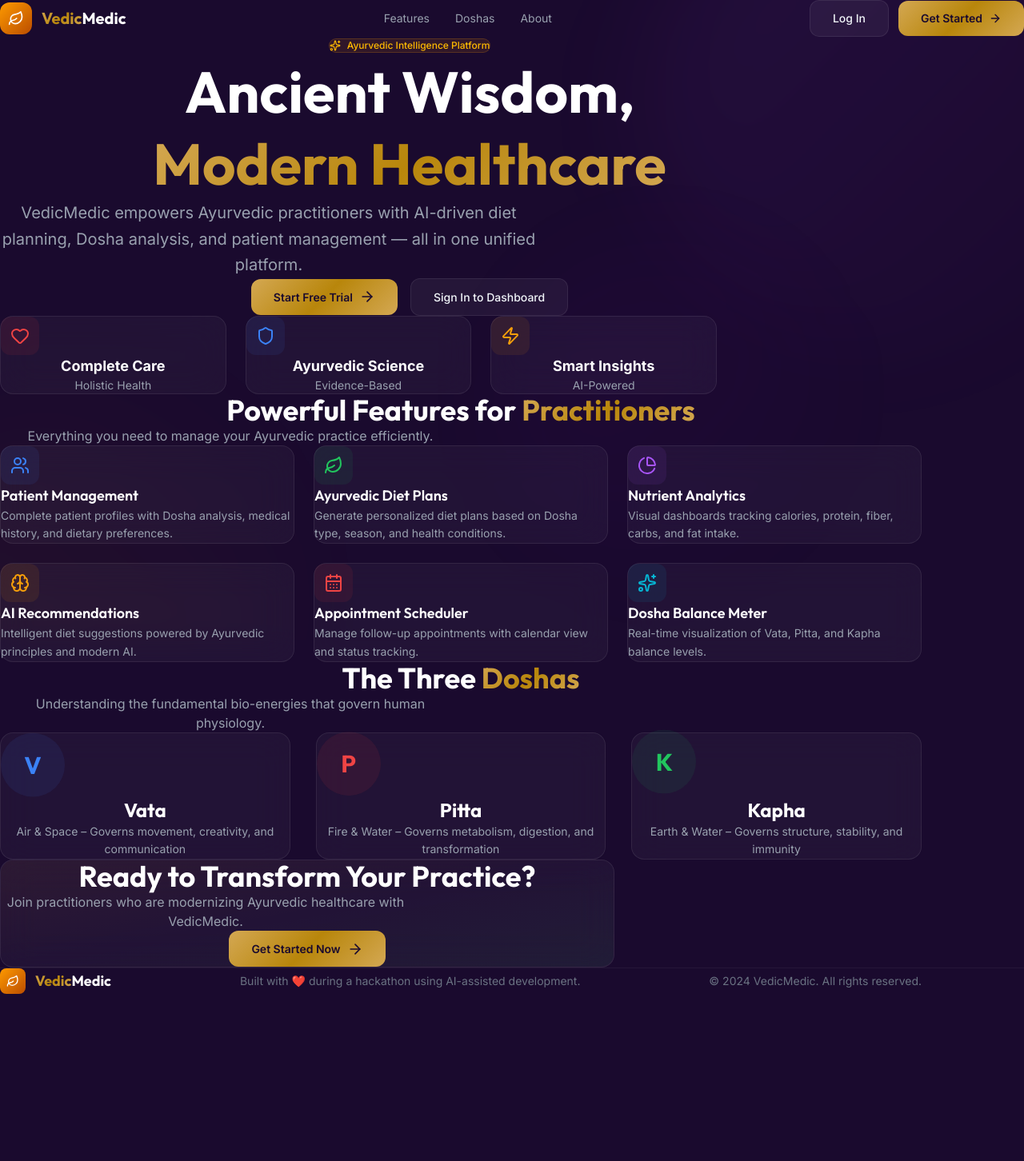
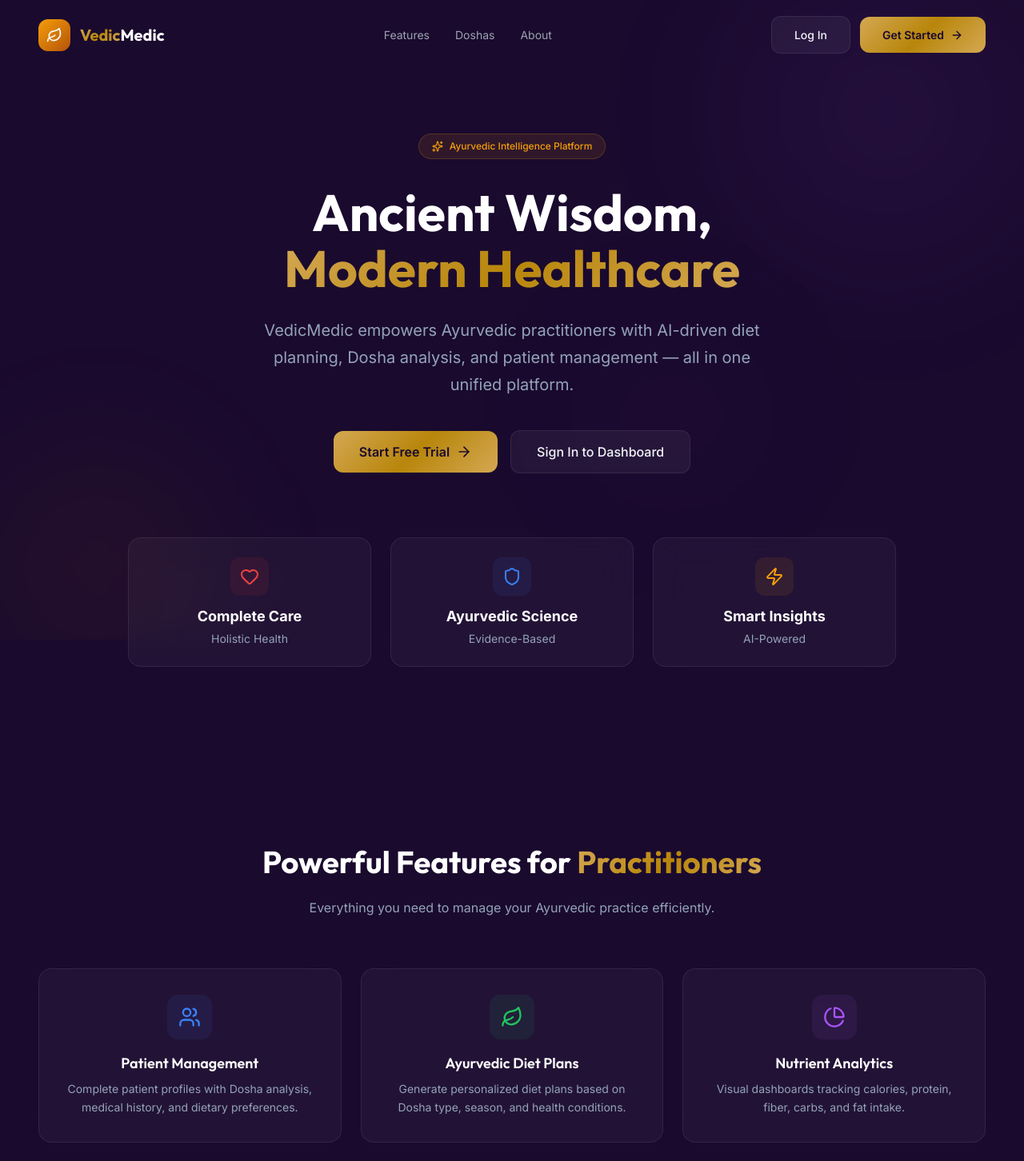
Before and after one commit to sameer-771/VedicMedic, a Next.js app in the folder frontend/: page / in a window 1280 px wide. Shown: the top 1452 px of the page at 80% size. Before the commit the page ends 1243 px from the top, so only its background shows below. Built offline with nearby package versions, Linux system fonts and the light colour scheme.

Commit message:
fix: center landing page layout with inline styles, fill full page width

```diff
--- a/frontend/src/app/page.tsx
+++ b/frontend/src/app/page.tsx
@@ -21,66 +21,66 @@
 
 export default function LandingPage() {
   return (
-    <div className="min-h-screen" style={{ background: 'var(--bg-primary)' }}>
+    <div style={{ minHeight: '100vh', background: 'var(--bg-primary)', width: '100%' }}>
       {/* Background Effects */}
-      <div className="fixed inset-0 overflow-hidden pointer-events-none">
-        <div className="absolute top-[-20%] right-[-10%] w-[600px] h-[600px] rounded-full bg-gradient-to-br from-purple-500/8 to-transparent blur-3xl" />
-        <div className="absolute bottom-[-20%] left-[-10%] w-[500px] h-[500px] rounded-full bg-gradient-to-tr from-amber-500/5 to-transparent blur-3xl" />
-        <div className="absolute top-[40%] left-[50%] w-[400px] h-[400px] rounded-full bg-gradient-to-br from-purple-700/5 to-transparent blur-3xl" />
+      <div style={{ position: 'fixed', inset: 0, overflow: 'hidden', pointerEvents: 'none' }}>
+        <div style={{ position: 'absolute', top: '-20%', right: '-10%', width: 600, height: 600, borderRadius: '50%', background: 'radial-gradient(circle, rgba(168,85,247,0.08) 0%, transparent 70%)', filter: 'blur(60px)' }} />
+        <div style={{ position: 'absolute', bottom: '-20%', left: '-10%', width: 500, height: 500, borderRadius: '50%', background: 'radial-gradient(circle, rgba(245,158,11,0.05) 0%, transparent 70%)', filter: 'blur(60px)' }} />
+        <div style={{ position: 'absolute', top: '40%', left: '50%', width: 400, height: 400, borderRadius: '50%', background: 'radial-gradient(circle, rgba(88,28,135,0.05) 0%, transparent 70%)', filter: 'blur(60px)' }} />
       </div>
 
       {/* Navbar */}
-      <nav className="relative z-10 flex items-center justify-between px-6 lg:px-16 py-5">
-        <div className="flex items-center gap-3">
-          <div className="w-10 h-10 rounded-xl bg-gradient-to-br from-amber-500 to-amber-700 flex items-center justify-center">
-            <Leaf className="w-5 h-5 text-white" />
+      <nav style={{ position: 'relative', zIndex: 10, display: 'flex', alignItems: 'center', justifyContent: 'space-between', padding: '20px 48px', maxWidth: 1280, margin: '0 auto', width: '100%' }}>
+        <div style={{ display: 'flex', alignItems: 'center', gap: 12 }}>
+          <div style={{ width: 40, height: 40, borderRadius: 12, background: 'linear-gradient(135deg, #f59e0b, #b45309)', display: 'flex', alignItems: 'center', justifyContent: 'center' }}>
+            <Leaf style={{ width: 20, height: 20, color: 'white' }} />
           </div>
-          <span className="text-xl font-bold font-['Outfit']">
+          <span style={{ fontSize: 20, fontWeight: 700, fontFamily: 'Outfit, sans-serif' }}>
             <span className="gradient-text">Vedic</span>
-            <span className="text-white">Medic</span>
+            <span style={{ color: 'white' }}>Medic</span>
           </span>
         </div>
-        <div className="hidden md:flex items-center gap-8">
-          <a href="#features" className="text-sm text-gray-400 hover:text-white transition-colors">Features</a>
-          <a href="#doshas" className="text-sm text-gray-400 hover:text-white transition-colors">Doshas</a>
-          <a href="#about" className="text-sm text-gray-400 hover:text-white transition-colors">About</a>
+        <div style={{ display: 'flex', alignItems: 'center', gap: 32 }}>
+          <a href="#features" style={{ fontSize: 14, color: '#9ca3af', textDecoration: 'none' }}>Features</a>
+          <a href="#doshas" style={{ fontSize: 14, color: '#9ca3af', textDecoration: 'none' }}>Doshas</a>
+          <a href="#about" style={{ fontSize: 14, color: '#9ca3af', textDecoration: 'none' }}>About</a>
         </div>
-        <div className="flex items-center gap-3">
-          <Link href="/login" className="btn-secondary text-sm">Log In</Link>
-          <Link href="/register" className="btn-primary text-sm flex items-center gap-2">Get Started <ArrowRight className="w-4 h-4" /></Link>
+        <div style={{ display: 'flex', alignItems: 'center', gap: 12 }}>
+          <Link href="/login" className="btn-secondary" style={{ fontSize: 14 }}>Log In</Link>
+          <Link href="/register" className="btn-primary" style={{ fontSize: 14, display: 'flex', alignItems: 'center', gap: 8 }}>Get Started <ArrowRight style={{ width: 16, height: 16 }} /></Link>
         </div>
       </nav>
 
       {/* Hero */}
-      <section className="relative z-10 px-6 lg:px-16 pt-20 pb-32">
-        <div className="max-w-5xl mx-auto text-center">
+      <section style={{ position: 'relative', zIndex: 10, padding: '80px 48px 120px', maxWidth: 1280, margin: '0 auto', width: '100%' }}>
+        <div style={{ maxWidth: 960, margin: '0 auto', textAlign: 'center' }}>
           <motion.div initial={{ opacity: 0, y: 20 }} animate={{ opacity: 1, y: 0 }} transition={{ duration: 0.8 }}>
-            <div className="inline-flex items-center gap-2 px-4 py-1.5 rounded-full bg-amber-500/10 border border-amber-500/20 text-amber-400 text-xs font-medium mb-8">
-              <Sparkles className="w-3.5 h-3.5" /> Ayurvedic Intelligence Platform
+            <div style={{ display: 'inline-flex', alignItems: 'center', gap: 8, padding: '6px 16px', borderRadius: 9999, background: 'rgba(245,158,11,0.1)', border: '1px solid rgba(245,158,11,0.2)', color: '#f59e0b', fontSize: 12, fontWeight: 500, marginBottom: 32 }}>
+              <Sparkles style={{ width: 14, height: 14 }} /> Ayurvedic Intelligence Platform
             </div>
-            <h1 className="text-5xl md:text-7xl font-bold font-['Outfit'] leading-tight mb-6">
-              <span className="text-white">Ancient Wisdom,</span>
+            <h1 style={{ fontSize: 'clamp(2.5rem, 5vw, 4.5rem)', fontWeight: 700, fontFamily: 'Outfit, sans-serif', lineHeight: 1.1, marginBottom: 24 }}>
+              <span style={{ color: 'white' }}>Ancient Wisdom,</span>
               <br />
               <span className="gradient-text">Modern Healthcare</span>
             </h1>
-            <p className="text-lg md:text-xl text-gray-400 max-w-2xl mx-auto mb-10 leading-relaxed">
+            <p style={{ fontSize: 'clamp(1rem, 2vw, 1.25rem)', color: '#94a3b8', maxWidth: 640, margin: '0 auto 40px', lineHeight: 1.7 }}>
               VedicMedic empowers Ayurvedic practitioners with AI-driven diet planning,
               Dosha analysis, and patient management — all in one unified platform.
             </p>
-            <div className="flex flex-col sm:flex-row items-center justify-center gap-4">
-              <Link href="/register" className="btn-primary text-base px-8 py-3 flex items-center gap-2">
-                Start Free Trial <ArrowRight className="w-5 h-5" />
+            <div style={{ display: 'flex', flexWrap: 'wrap', alignItems: 'center', justifyContent: 'center', gap: 16 }}>
+              <Link href="/register" className="btn-primary" style={{ fontSize: 16, padding: '14px 32px', display: 'flex', alignItems: 'center', gap: 8 }}>
+                Start Free Trial <ArrowRight style={{ width: 20, height: 20 }} />
               </Link>
-              <Link href="/login" className="btn-secondary text-base px-8 py-3">
+              <Link href="/login" className="btn-secondary" style={{ fontSize: 16, padding: '14px 32px' }}>
                 Sign In to Dashboard
               </Link>
             </div>
           </motion.div>
         </div>
 
-        {/* Floating Stats */}
+        {/* Stats */}
         <motion.div
-          className="max-w-4xl mx-auto mt-20 grid grid-cols-1 md:grid-cols-3 gap-6"
+          style={{ maxWidth: 960, margin: '80px auto 0', display: 'grid', gridTemplateColumns: 'repeat(3, 1fr)', gap: 24 }}
           initial={{ opacity: 0, y: 40 }}
           animate={{ opacity: 1, y: 0 }}
           transition={{ delay: 0.3, duration: 0.8 }}
@@ -90,115 +90,112 @@
             { icon: Shield, label: 'Evidence-Based', value: 'Ayurvedic Science', color: '#3b82f6' },
             { icon: Zap, label: 'AI-Powered', value: 'Smart Insights', color: '#f59e0b' },
           ].map((stat, i) => (
-            <div key={i} className="glass-card p-6 text-center group hover:border-white/10 transition-all duration-300">
-              <div className="w-12 h-12 rounded-xl mx-auto mb-3 flex items-center justify-center" style={{ background: `${stat.color}15` }}>
-                <stat.icon className="w-6 h-6" style={{ color: stat.color }} />
+            <div key={i} className="glass-card" style={{ padding: 24, textAlign: 'center', transition: 'all 0.3s' }}>
+              <div style={{ width: 48, height: 48, borderRadius: 12, margin: '0 auto 12px', display: 'flex', alignItems: 'center', justifyContent: 'center', background: `${stat.color}15` }}>
+                <stat.icon style={{ width: 24, height: 24, color: stat.color }} />
               </div>
-              <div className="text-lg font-bold text-white mb-1">{stat.value}</div>
-              <div className="text-sm text-gray-400">{stat.label}</div>
+              <div style={{ fontSize: 18, fontWeight: 700, color: 'white', marginBottom: 4 }}>{stat.value}</div>
+              <div style={{ fontSize: 14, color: '#94a3b8' }}>{stat.label}</div>
             </div>
           ))}
         </motion.div>
       </section>
 
       {/* Features */}
-      <section id="features" className="relative z-10 px-6 lg:px-16 py-24">
-        <div className="max-w-6xl mx-auto">
-          <motion.div className="text-center mb-16" initial={{ opacity: 0 }} whileInView={{ opacity: 1 }} viewport={{ once: true }}>
-            <h2 className="text-3xl md:text-4xl font-bold font-['Outfit'] text-white mb-4">
+      <section id="features" style={{ position: 'relative', zIndex: 10, padding: '96px 48px', maxWidth: 1280, margin: '0 auto', width: '100%' }}>
+        <motion.div style={{ textAlign: 'center', marginBottom: 64 }} initial={{ opacity: 0 }} whileInView={{ opacity: 1 }} viewport={{ once: true }}>
+          <h2 style={{ fontSize: 'clamp(1.75rem, 3vw, 2.5rem)', fontWeight: 700, fontFamily: 'Outfit, sans-serif', color: 'white', marginBottom: 16 }}>
             Powerful Features for <span className="gradient-text">Practitioners</span>
           </h2>
-            <p className="text-gray-400 max-w-xl mx-auto">Everything you need to manage your Ayurvedic practice efficiently.</p>
+          <p style={{ color: '#94a3b8', maxWidth: 560, margin: '0 auto' }}>Everything you need to manage your Ayurvedic practice efficiently.</p>
         </motion.div>
-          <div className="grid grid-cols-1 md:grid-cols-2 lg:grid-cols-3 gap-6">
+        <div style={{ display: 'grid', gridTemplateColumns: 'repeat(3, 1fr)', gap: 24 }}>
           {features.map((feature, i) => (
             <motion.div
               key={i}
-                className="glass-card glass-card-hover p-6 cursor-default transition-all duration-300"
+              className="glass-card glass-card-hover"
+              style={{ padding: 32, textAlign: 'center', cursor: 'default', transition: 'all 0.3s' }}
               initial={{ opacity: 0, y: 20 }}
               whileInView={{ opacity: 1, y: 0 }}
               viewport={{ once: true }}
               transition={{ delay: i * 0.1 }}
             >
-                <div className="w-12 h-12 rounded-xl mb-4 flex items-center justify-center" style={{ background: `${feature.color}15` }}>
-                  <feature.icon className="w-6 h-6" style={{ color: feature.color }} />
+              <div style={{ width: 56, height: 56, borderRadius: 14, margin: '0 auto 16px', display: 'flex', alignItems: 'center', justifyContent: 'center', background: `${feature.color}15` }}>
+                <feature.icon style={{ width: 28, height: 28, color: feature.color }} />
               </div>
-                <h3 className="text-lg font-semibold text-white mb-2">{feature.title}</h3>
-                <p className="text-sm text-gray-400 leading-relaxed">{feature.desc}</p>
+              <h3 style={{ fontSize: 18, fontWeight: 600, color: 'white', marginBottom: 8 }}>{feature.title}</h3>
+              <p style={{ fontSize: 14, color: '#94a3b8', lineHeight: 1.6 }}>{feature.desc}</p>
             </motion.div>
           ))}
         </div>
-        </div>
       </section>
 
-      {/* Doshas Section */}
-      <section id="doshas" className="relative z-10 px-6 lg:px-16 py-24">
-        <div className="max-w-6xl mx-auto">
-          <motion.div className="text-center mb-16" initial={{ opacity: 0 }} whileInView={{ opacity: 1 }} viewport={{ once: true }}>
-            <h2 className="text-3xl md:text-4xl font-bold font-['Outfit'] text-white mb-4">
+      {/* Doshas */}
+      <section id="doshas" style={{ position: 'relative', zIndex: 10, padding: '96px 48px', maxWidth: 1280, margin: '0 auto', width: '100%' }}>
+        <motion.div style={{ textAlign: 'center', marginBottom: 64 }} initial={{ opacity: 0 }} whileInView={{ opacity: 1 }} viewport={{ once: true }}>
+          <h2 style={{ fontSize: 'clamp(1.75rem, 3vw, 2.5rem)', fontWeight: 700, fontFamily: 'Outfit, sans-serif', color: 'white', marginBottom: 16 }}>
             The Three <span className="gradient-text">Doshas</span>
           </h2>
-            <p className="text-gray-400 max-w-xl mx-auto">Understanding the fundamental bio-energies that govern human physiology.</p>
+          <p style={{ color: '#94a3b8', maxWidth: 560, margin: '0 auto' }}>Understanding the fundamental bio-energies that govern human physiology.</p>
         </motion.div>
-          <div className="grid grid-cols-1 md:grid-cols-3 gap-8">
+        <div style={{ display: 'grid', gridTemplateColumns: 'repeat(3, 1fr)', gap: 32 }}>
           {doshas.map((dosha, i) => (
             <motion.div
               key={i}
-                className={`glass-card p-8 text-center bg-gradient-to-b ${dosha.gradient} hover:border-white/10 transition-all duration-300`}
+              className="glass-card"
+              style={{ padding: 40, textAlign: 'center', transition: 'all 0.3s' }}
               initial={{ opacity: 0, scale: 0.95 }}
               whileInView={{ opacity: 1, scale: 1 }}
               viewport={{ once: true }}
               transition={{ delay: i * 0.15 }}
             >
-                <div className="w-20 h-20 rounded-full mx-auto mb-6 flex items-center justify-center animate-float" style={{ background: `${dosha.color}15`, animationDelay: `${i * 0.5}s` }}>
-                  <span className="text-3xl font-bold font-['Outfit']" style={{ color: dosha.color }}>{dosha.name[0]}</span>
+              <div className="animate-float" style={{ width: 80, height: 80, borderRadius: '50%', margin: '0 auto 24px', display: 'flex', alignItems: 'center', justifyContent: 'center', background: `${dosha.color}15`, animationDelay: `${i * 0.5}s` }}>
+                <span style={{ fontSize: 30, fontWeight: 700, fontFamily: 'Outfit, sans-serif', color: dosha.color }}>{dosha.name[0]}</span>
               </div>
-                <h3 className="text-2xl font-bold text-white mb-3 font-['Outfit']">{dosha.name}</h3>
-                <p className="text-sm text-gray-400 leading-relaxed">{dosha.desc}</p>
+              <h3 style={{ fontSize: 24, fontWeight: 700, color: 'white', marginBottom: 12, fontFamily: 'Outfit, sans-serif' }}>{dosha.name}</h3>
+              <p style={{ fontSize: 14, color: '#94a3b8', lineHeight: 1.7 }}>{dosha.desc}</p>
             </motion.div>
           ))}
-          </div>
         </div>
       </section>
 
       {/* CTA */}
-      <section className="relative z-10 px-6 lg:px-16 py-24">
-        <div className="max-w-3xl mx-auto">
+      <section style={{ position: 'relative', zIndex: 10, padding: '96px 48px', maxWidth: 1280, margin: '0 auto', width: '100%' }}>
         <motion.div
-            className="glass-card p-12 text-center relative overflow-hidden"
+          className="glass-card"
+          style={{ padding: 64, textAlign: 'center', position: 'relative', overflow: 'hidden', maxWidth: 800, margin: '0 auto' }}
           initial={{ opacity: 0 }}
           whileInView={{ opacity: 1 }}
           viewport={{ once: true }}
         >
-            <div className="absolute inset-0 bg-gradient-to-br from-amber-500/5 via-transparent to-green-500/5" />
-            <div className="relative z-10">
-              <h2 className="text-3xl md:text-4xl font-bold font-['Outfit'] text-white mb-4">
+          <div style={{ position: 'absolute', inset: 0, background: 'linear-gradient(135deg, rgba(245,158,11,0.05), transparent, rgba(34,197,94,0.05))' }} />
+          <div style={{ position: 'relative', zIndex: 10 }}>
+            <h2 style={{ fontSize: 'clamp(1.75rem, 3vw, 2.5rem)', fontWeight: 700, fontFamily: 'Outfit, sans-serif', color: 'white', marginBottom: 16 }}>
               Ready to Transform Your Practice?
             </h2>
-              <p className="text-gray-400 mb-8 max-w-lg mx-auto">
+            <p style={{ color: '#94a3b8', marginBottom: 32, maxWidth: 480, margin: '0 auto 32px' }}>
               Join practitioners who are modernizing Ayurvedic healthcare with VedicMedic.
             </p>
-              <Link href="/register" className="btn-primary text-base px-8 py-3 inline-flex items-center gap-2">
-                Get Started Now <ArrowRight className="w-5 h-5" />
+            <Link href="/register" className="btn-primary" style={{ fontSize: 16, padding: '14px 32px', display: 'inline-flex', alignItems: 'center', gap: 8 }}>
+              Get Started Now <ArrowRight style={{ width: 20, height: 20 }} />
             </Link>
           </div>
         </motion.div>
-        </div>
       </section>
 
       {/* Footer */}
-      <footer id="about" className="relative z-10 border-t border-white/5 px-6 lg:px-16 py-12">
-        <div className="max-w-6xl mx-auto flex flex-col md:flex-row items-center justify-between gap-4">
-          <div className="flex items-center gap-3">
-            <div className="w-8 h-8 rounded-lg bg-gradient-to-br from-amber-500 to-amber-700 flex items-center justify-center">
-              <Leaf className="w-4 h-4 text-white" />
+      <footer id="about" style={{ position: 'relative', zIndex: 10, borderTop: '1px solid rgba(255,255,255,0.05)', padding: '48px', maxWidth: 1280, margin: '0 auto', width: '100%' }}>
+        <div style={{ display: 'flex', alignItems: 'center', justifyContent: 'space-between', flexWrap: 'wrap', gap: 16 }}>
+          <div style={{ display: 'flex', alignItems: 'center', gap: 12 }}>
+            <div style={{ width: 32, height: 32, borderRadius: 8, background: 'linear-gradient(135deg, #f59e0b, #b45309)', display: 'flex', alignItems: 'center', justifyContent: 'center' }}>
+              <Leaf style={{ width: 16, height: 16, color: 'white' }} />
             </div>
-            <span className="text-lg font-bold font-['Outfit']">
-              <span className="gradient-text">Vedic</span><span className="text-white">Medic</span>
+            <span style={{ fontSize: 18, fontWeight: 700, fontFamily: 'Outfit, sans-serif' }}>
+              <span className="gradient-text">Vedic</span><span style={{ color: 'white' }}>Medic</span>
             </span>
           </div>
-          <p className="text-sm text-gray-500">Built with ❤️ during a hackathon using AI-assisted development.</p>
-          <p className="text-sm text-gray-500">© 2024 VedicMedic. All rights reserved.</p>
+          <p style={{ fontSize: 14, color: '#6b7280' }}>Built with ❤️ during a hackathon using AI-assisted development.</p>
+          <p style={{ fontSize: 14, color: '#6b7280' }}>© 2024 VedicMedic. All rights reserved.</p>
         </div>
       </footer>
     </div>
```
Lines whose indentation alone changed are shown as unchanged.
